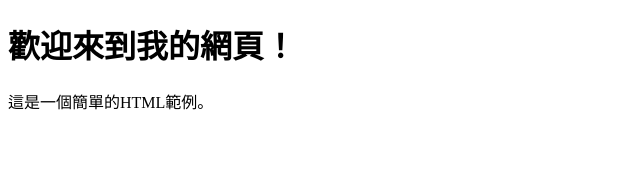
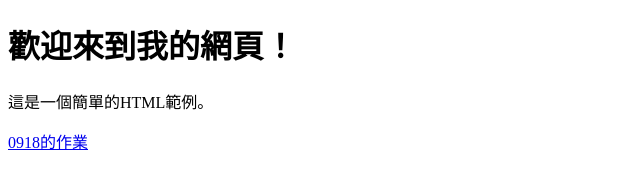
Before and after one commit to whchung940524/B, a plain HTML site: page index.html in a window 1280 px wide. Shown: the whole page, without its empty margins (0-640 px from the left). Drawn offline with Linux system fonts and the light colour scheme.

Commit message:
Update index.html

```diff
--- a/index.html
+++ b/index.html
@@ -6,6 +6,6 @@
   <body>
     <h1>歡迎來到我的網頁！</h1>
     <p>這是一個簡單的HTML範例。</p>
-    <a href="0918.html" taget="_blank"></a>
+    <a href="0918.html" taget="_blank">0918的作業</a>
   </body>
 </html>
```
